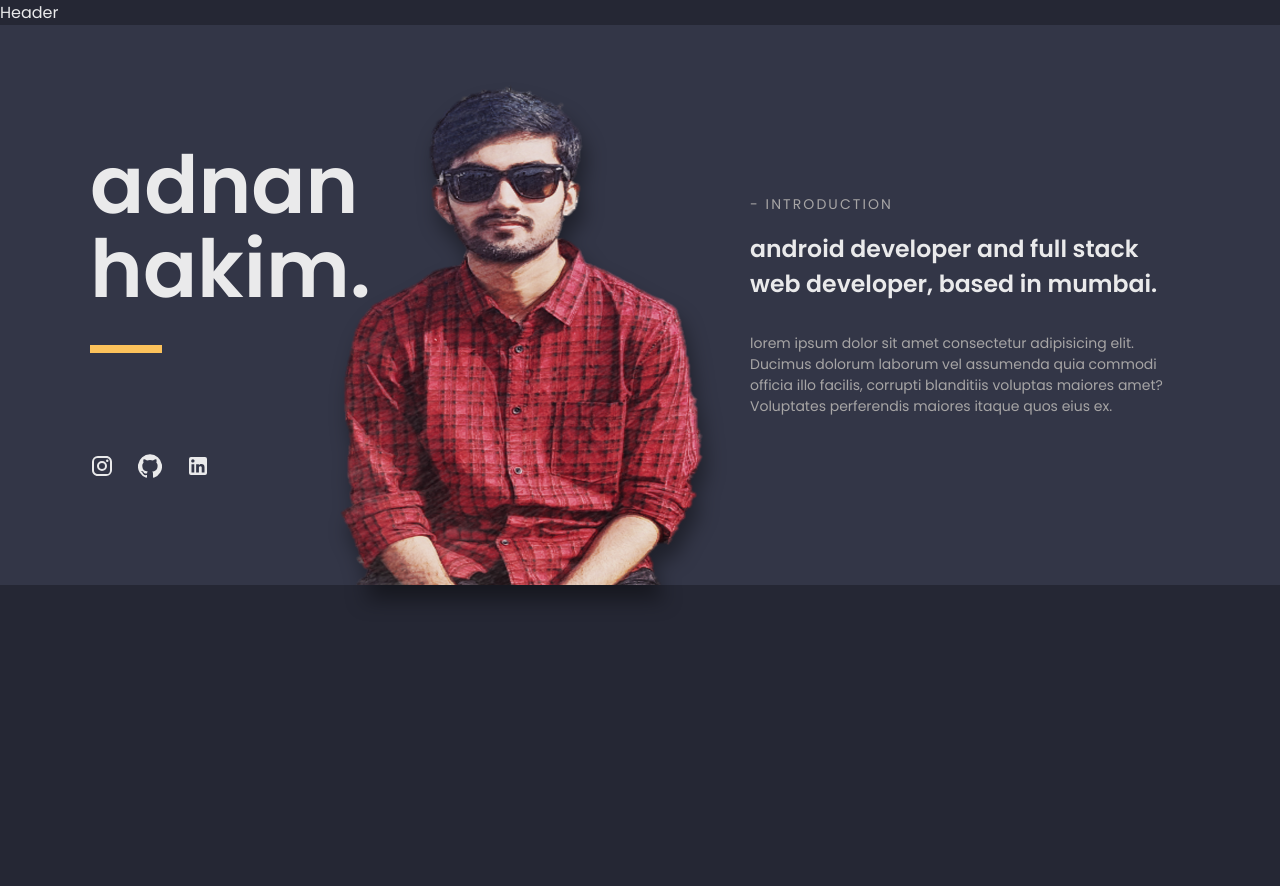
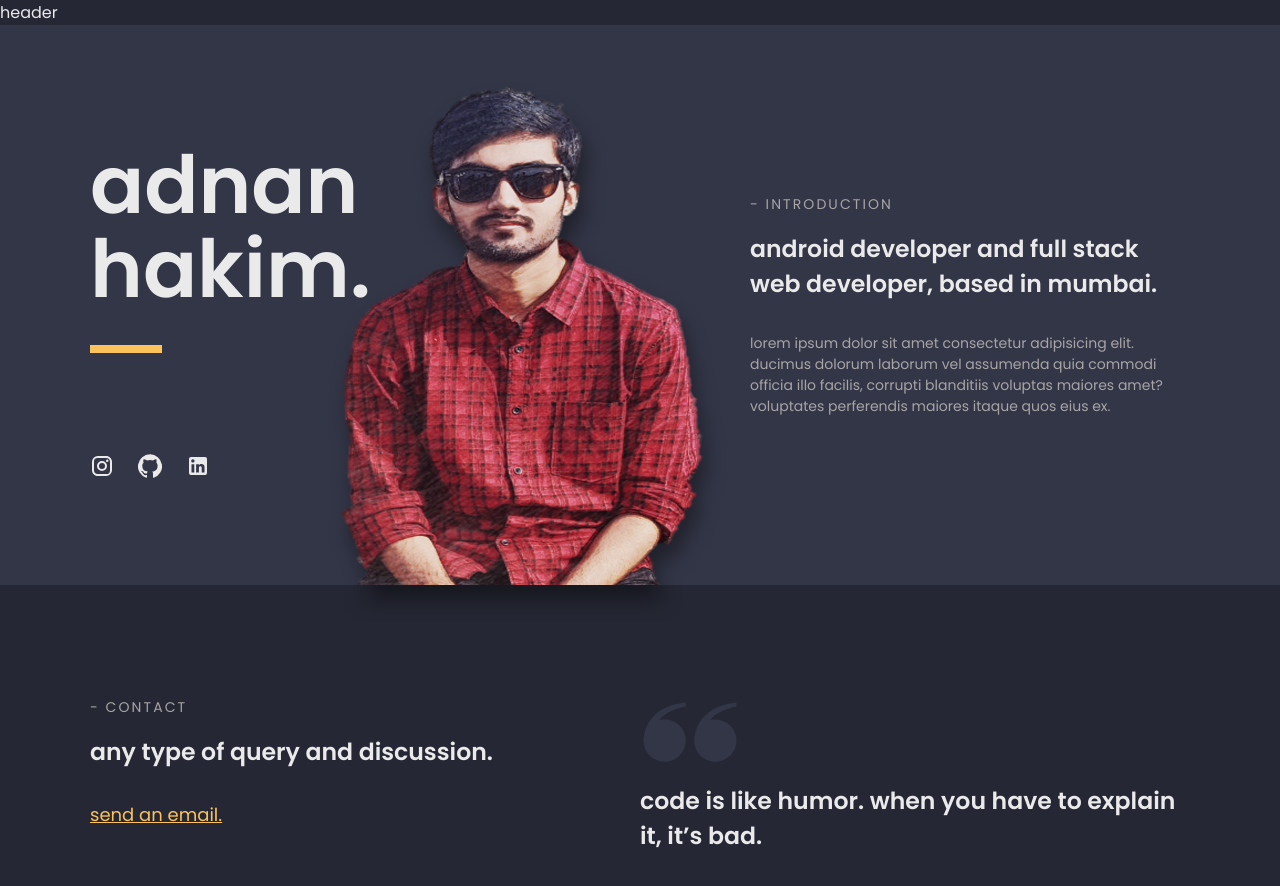
Before and after one commit to adnanhakim/react-portfolio, a React (Create React App) app: page / in a window 1280 px wide. Shown: the top 886 px of the page. Before the commit the page ends 800 px from the top, so only its background shows below. Built offline with nearby package versions, Linux system fonts and the light colour scheme.

Commit message:
Finished Contact

```diff
--- a/src/App.css
+++ b/src/App.css
@@ -13,4 +13,36 @@ body {
    --light-text: #a7a5a5;
    background-color: var(--secondary);
    color: var(--text);
+   text-transform: lowercase;
 }
+
+.header {
+   color: var(--light-text);
+   text-transform: uppercase;
+   letter-spacing: 0.13rem;
+   font-size: 0.875rem;
+}
+
+.title {
+   font-size: 1.475rem;
+   margin-top: 16px;
+   margin-bottom: 32px;
+   font-weight: 600;
+}
+
+.body {
+   color: var(--light-text);
+   font-size: 0.875rem;
+}
+
+.button {
+   font-size: 1.125rem;
+   color: var(--accent);
+   text-decoration: underline;
+   cursor: pointer;
+}
+
+.button a {
+   cursor: pointer;
+   color: inherit;
+}
--- a/src/App.js
+++ b/src/App.js
@@ -2,12 +2,14 @@ import React from 'react';
 import './App.css';
 import Header from './components/Header';
 import Home from './components/Home';
+import Contact from './components/Contact';
 
 function App() {
    return (
       <div className="App">
          <Header />
          <Home />
+         <Contact />
       </div>
    );
 }
--- /dev/null
+++ b/src/components/Contact.css
@@ -0,0 +1,29 @@
+.contact-container {
+   background-color: var(--secondary);
+   height: 70vh;
+}
+
+.contact {
+   max-width: 1100px;
+   padding-top: 7rem;
+   margin: auto;
+   display: grid;
+   grid-template-columns: 50% 50%;
+   background-color: var(--secondary);
+}
+
+.contact-left {
+   display: flex;
+   flex-direction: column;
+   padding-right: 7rem;
+   justify-content: flex-start;
+}
+
+.contact-right {
+   display: flex;
+   flex-direction: column;
+}
+
+.quotes {
+   font-size: 10rem;
+}
--- /dev/null
+++ b/src/components/Contact.js
@@ -0,0 +1,54 @@
+import React from 'react';
+import './Contact.css';
+
+function Contact() {
+   return (
+      <div className="contact-container">
+         <div className="contact">
+            <div className="contact-left">
+               <div className="header">- Contact</div>
+               <div className="title">any type of query and discussion.</div>
+               <div className="button">
+                  <a href="mailto:adnanhakim007@gmail.com">send an email.</a>
+               </div>
+            </div>
+            <div className="contact-right">
+               <svg
+                  version="1.0"
+                  xmlns="http://www.w3.org/2000/svg"
+                  width="100px"
+                  height="70px"
+                  viewBox="0 0 860.000000 587.000000"
+                  preserveAspectRatio="xMidYMid meet">
+                  <g
+                     transform="translate(0.000000,587.000000) scale(0.100000,-0.100000)"
+                     fill="#333647"
+                     stroke="none">
+                     <path
+                        d="M3895 5464 c-11 -2 -81 -10 -155 -19 -1665 -199 -2828 -1014 -3266
+                        -2290 -107 -310 -174 -673 -174 -945 -1 -744 447 -1413 1130 -1691 493 -200
+                        1028 -180 1502 56 285 142 536 367 711 636 393 605 388 1398 -12 1994 -275
+                        409 -703 690 -1191 782 -183 34 -497 28 -679 -13 -35 -8 -66 -13 -68 -10 -2 2
+                        24 39 59 82 334 421 933 764 1663 955 146 37 353 81 465 97 l55 7 0 179 c0
+                        112 -4 180 -10 181 -5 1 -19 1 -30 -1z"
+                     />
+                     <path
+                        d="M8200 5459 c-645 -76 -1207 -228 -1675 -453 -921 -442 -1542 -1192
+                        -1775 -2146 -113 -466 -112 -867 5 -1228 46 -139 157 -362 242 -482 88 -124
+                        310 -346 433 -432 421 -297 948 -403 1449 -292 654 146 1182 650 1356 1297
+                        128 473 58 990 -190 1402 -285 473 -756 788 -1300 870 -183 27 -458 17 -639
+                        -24 -27 -7 -50 -10 -52 -8 -8 8 143 182 242 277 342 330 858 596 1474 759 136
+                        36 381 87 468 97 l62 7 0 183 c0 141 -3 184 -12 183 -7 -1 -47 -6 -88 -10z"
+                     />
+                  </g>
+               </svg>
+               <span className="title">
+                  Code is like humor. When you have to explain it, it’s bad.
+               </span>
+            </div>
+         </div>
+      </div>
+   );
+}
+
+export default Contact;
--- a/src/components/Home.css
+++ b/src/components/Home.css
@@ -22,7 +22,9 @@
    position: absolute;
    bottom: 0;
    right: 2rem;
-   height: 90%;
+   max-height: 90%;
+   height: auto;
+   width: auto;
    z-index: 0;
    filter: drop-shadow(5px 15px 10px rgba(0, 0, 0, 0.4));
    -webkit-filter: drop-shadow(5px 15px 10px rgba(0, 0, 0, 0, 4));
@@ -68,22 +70,3 @@
    flex-direction: column;
    justify-content: center;
 }
-
-.home-right-introduction {
-   color: var(--light-text);
-   text-transform: uppercase;
-   letter-spacing: 0.13rem;
-   font-size: 0.875rem;
-}
-
-.home-right-header {
-   font-size: 1.475rem;
-   margin-top: 16px;
-   margin-bottom: 32px;
-   font-weight: 600;
-}
-
-.home-right-text {
-   color: var(--light-text);
-   font-size: 0.875rem;
-}
--- a/src/components/Home.js
+++ b/src/components/Home.js
@@ -41,12 +41,12 @@ function Home() {
                <img src={Picture1} alt="" />
             </div>
             <div className="home-right">
-               <div className="home-right-introduction">- introduction</div>
-               <div className="home-right-header">
+               <div className="header">- introduction</div>
+               <div className="title">
                   android developer and full stack web developer, based in
                   mumbai.
                </div>
-               <div className="home-right-text">
+               <div className="body">
                   lorem ipsum dolor sit amet consectetur adipisicing elit.
                   Ducimus dolorum laborum vel assumenda quia commodi officia
                   illo facilis, corrupti blanditiis voluptas maiores amet?
```
